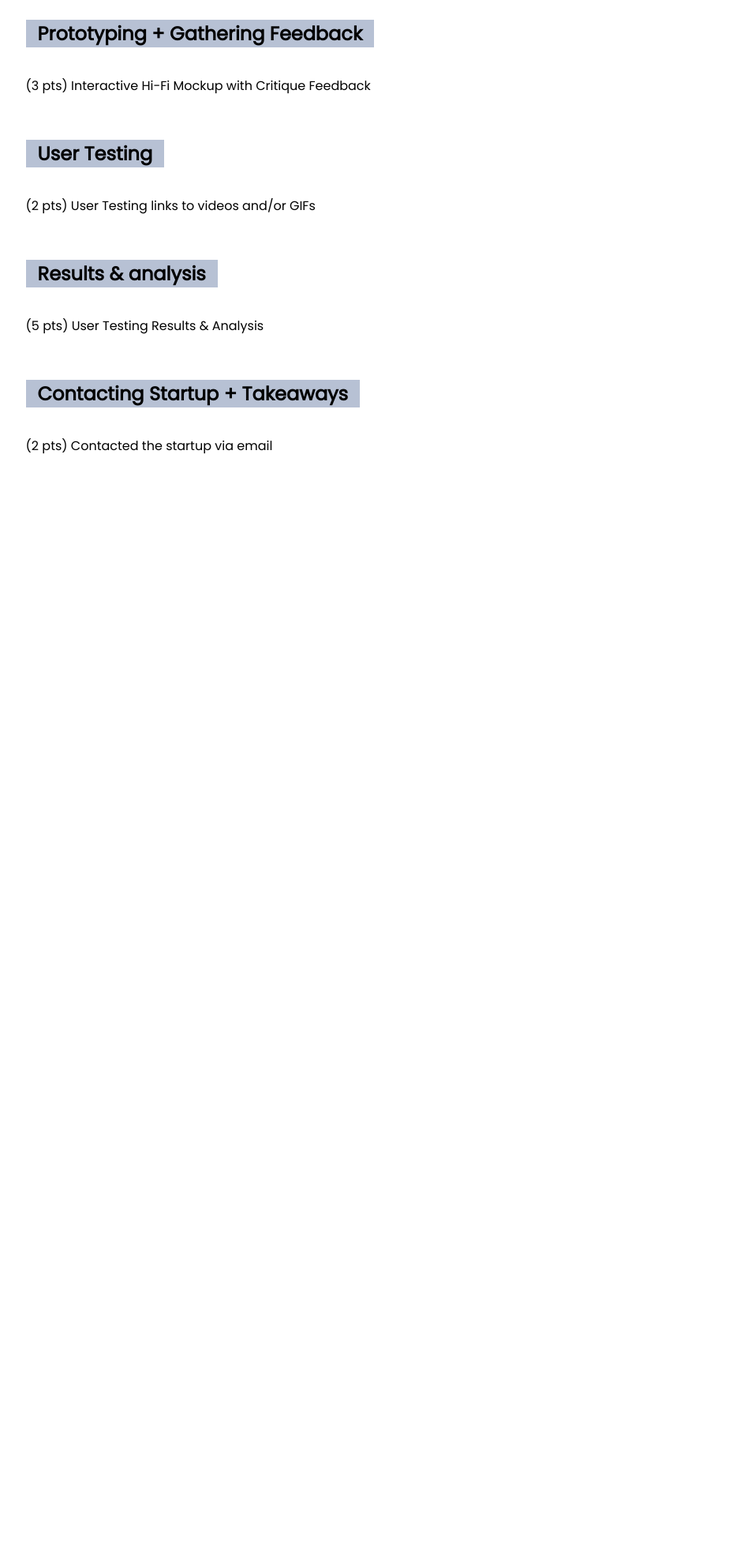
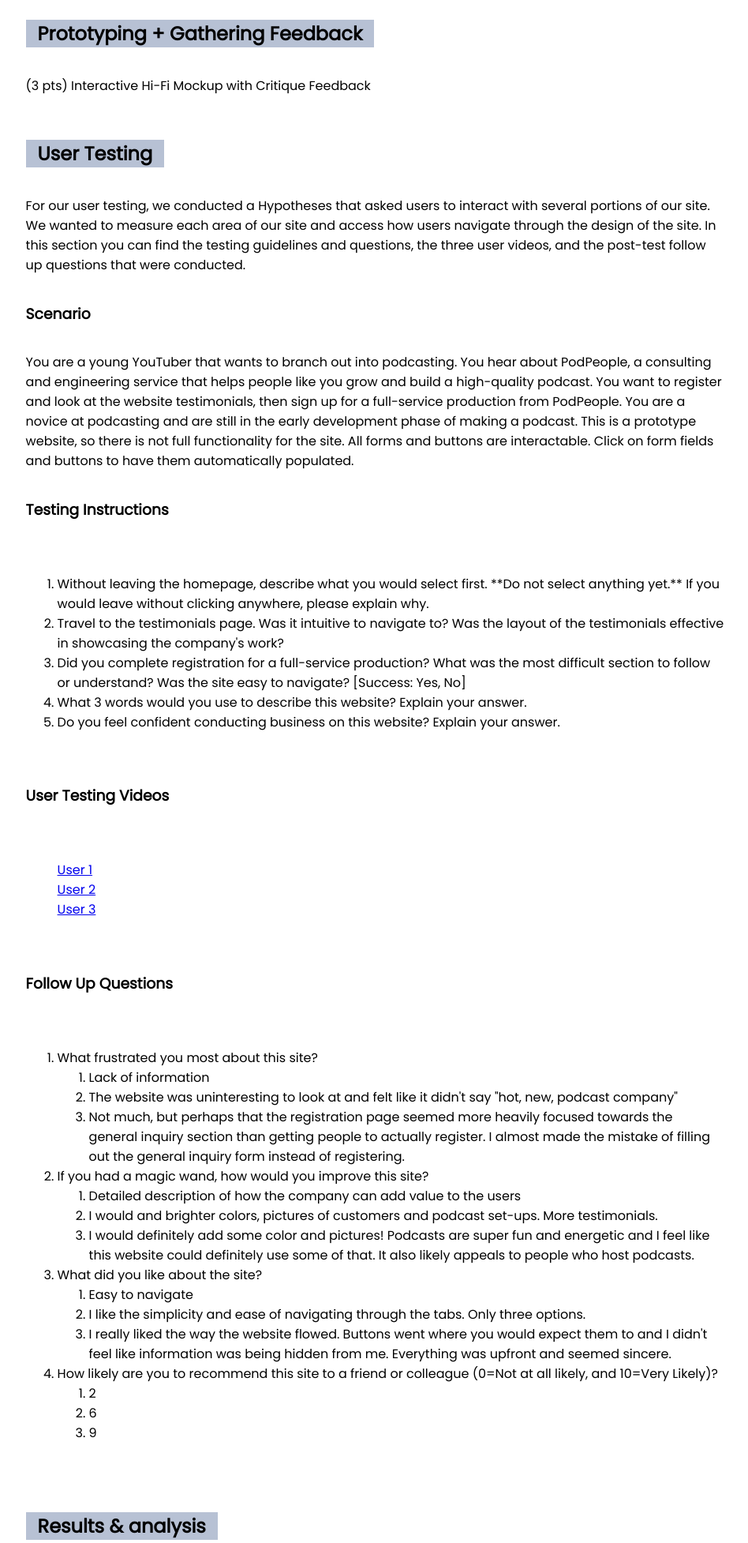
Before and after one commit to salvara1/iterativedesign, a PHP site: page / in a window 1280 px wide. Shown: the part 723-2677 px from the top of the page at 79% size, without its empty margins (165-1113 px from the left). Before the commit the page ends 1298 px from the top, so only its background shows below. Run offline with PHP 8.4, Linux system fonts and the light colour scheme.

Commit message:
added testing section

```diff
--- a/home.html
+++ b/home.html
@@ -46,7 +46,99 @@
     <div class="section">
       <h2 class="title">User Testing</h2>
       <p>
-        (2 pts) User Testing links to videos and/or GIFs
+        For our user testing, we conducted a Hypotheses that asked users to
+        interact with several portions of our site. We wanted to measure each
+        area of our site and access how users navigate through the design of the
+        site. In this section you can find the testing guidelines and questions,
+        the three user videos, and the post-test follow up questions that were
+        conducted.
+      </p>
+      <h3>Scenario</h3>
+      <p>
+        You are a young YouTuber that wants to branch out into podcasting.
+        You hear about PodPeople, a consulting and engineering service that
+        helps people like you grow and build a high-quality podcast. You want
+        to register and look at the website testimonials, then sign up for a
+        full-service production from PodPeople. You are a novice at podcasting
+        and are still in the early development phase of making a podcast.
+        This is a prototype website, so there is not full functionality for the
+        site. All forms and buttons are interactable. Click on form fields and
+        buttons to have them automatically populated.
+      </p>
+      <h3>Testing Instructions</h3>
+      <p>
+        <ol>
+          <li> Without leaving the homepage, describe what you would select
+            first. **Do not select anything yet.** If you would leave without
+            clicking anywhere, please explain why.</li>
+          <li> Travel to the testimonials page. Was it intuitive to navigate to?
+            Was the layout of the testimonials effective in showcasing the
+            company's work? </li>
+          <li> Did you complete registration for a full-service production?
+            What was the most difficult section to follow or understand? Was
+            the site easy to navigate? [Success: Yes, No]</li>
+          <li> What 3 words would you use to describe this website? Explain
+            your answer. </li>
+          <li> Do you feel confident conducting business on this website?
+             Explain your answer.</li>
+        </ol>
+      </p>
+      <h3>User Testing Videos</h3>
+      <p>
+        <ul class="no-dot">
+          <li><a href="https://app.usertesting.com/v/c0be6aee-ac88-42c5-81ec-3cd883bb1b54?encrypted_video_handle=ec7f8fb5-0b00-42ac-aa13-689cac8691e8&shared_via=link">User 1</a></li>
+          <li><a href="https://app.usertesting.com/v/8e6c961f-4c1e-4024-8e6d-29840009296b?encrypted_video_handle=595de95a-f840-4881-83fd-0453b70f8c6f&shared_via=link">User 2</a></li>
+          <li><a href="https://app.usertesting.com/v/06a4bd16-74c5-43e2-9d29-cd4a65bccccc?encrypted_video_handle=ccdfc83c-ec13-41e1-a29c-a9ece2506169&shared_via=link">User 3</a></li>
+        </ul>
+      </p>
+      <h3>Follow Up Questions</h3>
+      <p>
+        <ol>
+          <li>
+            What frustrated you most about this site?
+            <ul class="dash">
+              <li>Lack of information</li>
+              <li>The website was uninteresting to look at and felt like it
+                didn't say "hot, new, podcast company"</li>
+              <li>Not much, but perhaps that the registration page seemed more
+                heavily focused towards the general inquiry section than getting
+                 people to actually register. I almost made the mistake of
+                 filling out the general inquiry form instead of registering.</li>
+            </ul>
+          </li>
+          <li>
+            If you had a magic wand, how would you improve this site?
+            <ul class="dash">
+              <li>Detailed description of how the company can add value to the users</li>
+              <li>I would and brighter colors, pictures of customers and podcast
+                 set-ups. More testimonials.</li>
+              <li>I would definitely add some color and pictures! Podcasts are
+                super fun and energetic and I feel like this website could
+                definitely use some of that. It also likely appeals to people
+                 who host podcasts.</li>
+            </ul>
+          </li>
+          <li>
+            What did you like about the site?
+            <ul class="dash">
+              <li>Easy to navigate</li>
+              <li>I like the simplicity and ease of navigating through the tabs.
+                 Only three options.</li>
+              <li>I really liked the way the website flowed. Buttons went where
+                you would expect them to and I didn't feel like information was
+                being hidden from me. Everything was upfront and seemed sincere.</li>
+            </ul>
+          </li>
+          <li>
+            How likely are you to recommend this site to a friend or colleague
+            (0=Not at all likely, and 10=Very Likely)?
+            <ul class="dash">
+              <li>2</li>
+              <li>6</li>
+              <li>9</li>
+            </ul>
+          </li>
+        </ol>
       </p>
     </div>
     <div class="section">
--- a/index.css
+++ b/index.css
@@ -70,6 +70,13 @@ header{
   font-weight: bold;
 }
 
+.no-dot {
+  list-style-type: none;
+}
+.dash {
+  list-style-type: dash;
+}
+
 @media only screen and (max-width: 1030px) {
   .row_container {
     flex-direction: column;
```
